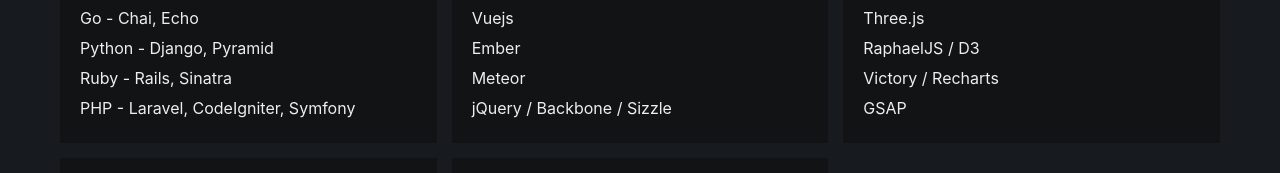
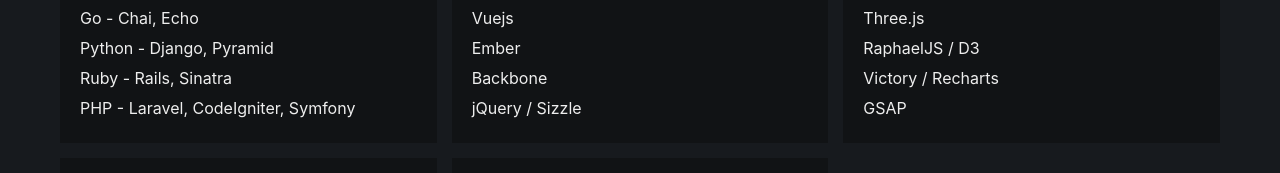
Before and after one commit to jmparsons/jmparsons.com, a Gatsby site: page /services in a window 1280 px wide. Shown: the part 321-494 px from the top of the page. Built offline with nearby package versions, Linux system fonts and the light colour scheme; Gatsby itself is replaced by a stand-in of ours.

Commit message:
More service changes.

```diff
--- a/src/pages/services.tsx
+++ b/src/pages/services.tsx
@@ -30,8 +30,8 @@
               <li>Angular</li>
               <li>Vuejs</li>
               <li>Ember</li>
-              <li>Meteor</li>
-              <li>jQuery / Backbone / Sizzle</li>
+              <li>Backbone</li>
+              <li>jQuery / Sizzle</li>
             </ul>
           </SvcBlock>
           <SvcBlock>
```
